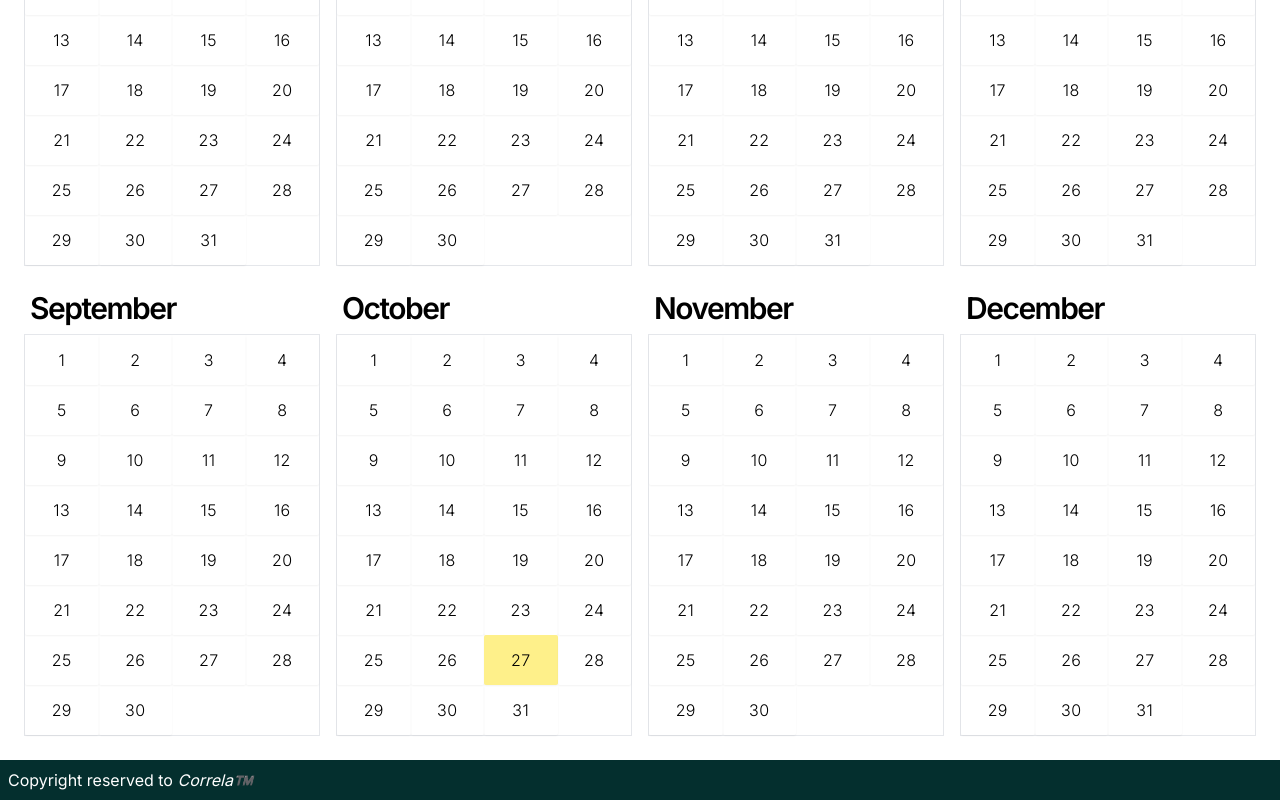
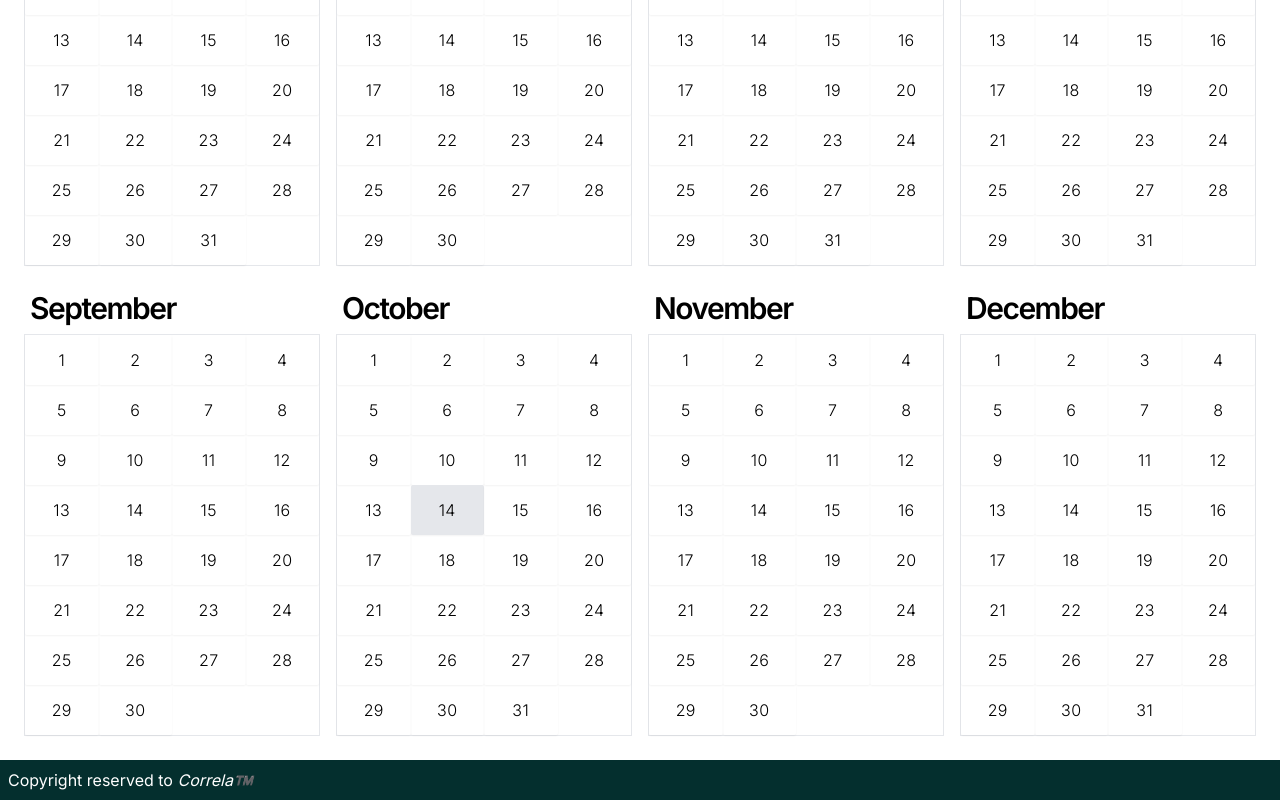
Before and after one commit to armql/Correla, a React (Vite) app in the folder front/: page /form in a window 1280 px wide. Shown: the part 1541-2341 px from the top of the page. Built offline with nearby package versions, Linux system fonts and the light colour scheme.

Commit message:
more changes

```diff
--- a/front/src/components/Calendar.jsx
+++ b/front/src/components/Calendar.jsx
@@ -2,10 +2,11 @@ import React, { useState } from "react";
 
 export default function Calendar() {
   const [selectedDate, setSelectedDate] = useState(new Date(2023, 9, 14)); // Initial date is October 14th, 2023
-  const [isSelectedDays, setIsSelectedDays] = useState({}); // State to track the selected day for each month
-  const currentDate = new Date();
+  const [isSelectedDay, setIsSelectedDay] = useState(selectedDate.getDate()); // Sync the selected day with the initial date
   const year = selectedDate.getFullYear();
   const month = selectedDate.getMonth();
+  const currentDay = new Date().getDate();
+  const currentDate = new Date();
 
   const monthNames = [
     "January",
@@ -28,29 +29,15 @@ export default function Calendar() {
       .map((_, index) => index + 1);
   };
 
-  const isPastDay = (day, currentMonth) => {
-    const currentYear = currentDate.getFullYear();
-    return (
-      year < currentYear ||
-      (year === currentYear && month < currentMonth) ||
-      (year === currentYear &&
-        month === currentMonth &&
-        (day < currentDate.getDate() || isSelectedDays[currentMonth] > day))
-    );
-  };
-
-  const isCurrentDay = (day, currentMonth) => {
-    return (
-      currentDate.getDate() === day &&
-      currentMonth === month &&
-      currentDate.getFullYear() === year
-    );
-  };
-
-  const changeDay = (day, currentMonth) => {
-    if (day <= getDaysInMonth(year, currentMonth).length) {
-      const newIsSelectedDays = { ...isSelectedDays, [currentMonth]: day };
-      setIsSelectedDays(newIsSelectedDays);
+  const changeDay = (day) => {
+    if (day <= getDaysInMonth(year, month).length) {
+      setSelectedDate(new Date(year, month, day));
+      setIsSelectedDay(day);
+    } else {
+      const newDate = new Date(selectedDate);
+      newDate.setMonth(selectedDate.getMonth() + 1);
+      setSelectedDate(newDate);
+      setIsSelectedDay(1);
     }
   };
 
@@ -58,12 +45,19 @@ export default function Calendar() {
     const newDate = new Date(selectedDate);
     newDate.setMonth(selectedDate.getMonth() + increment);
     setSelectedDate(newDate);
+    setIsSelectedDay(newDate.getDate());
   };
 
   const changeYear = (increment) => {
     const newDate = new Date(selectedDate);
     newDate.setFullYear(selectedDate.getFullYear() + increment);
     setSelectedDate(newDate);
+    setIsSelectedDay(newDate.getDate());
+  };
+
+  const setDayAndMonth = (day, month) => {
+    setSelectedDate(new Date(year, month, day));
+    setIsSelectedDay(day);
   };
 
   return (
@@ -73,7 +67,7 @@ export default function Calendar() {
           <h1 className="text-5xl font-semibold text-center">Calendar</h1>
           <div className="flex justify-center bg-gray-100 p-4 items-center">
             <div className="text-lg py-2 px-4">
-              {currentDate.toLocaleDateString("en-US", {
+              {selectedDate.toLocaleDateString("en-US", {
                 weekday: "long",
                 year: "numeric",
                 month: "long",
@@ -83,9 +77,7 @@ export default function Calendar() {
             <div className="flex flex-row gap-1 justify-center items-center">
               <div className="flex gap-2 bg-white border border-gray-300 font-light text-sm py-1.5 px-4 hover:bg-gray-50 cursor-pointer rounded-md shadow-sm">
                 <div className="flex justify-center items-center">
-                  <button
-                    onClick={() => changeDay(selectedDate.getDate() - 1, month)}
-                  >
+                  <button onClick={() => changeDay(selectedDate.getDate() - 1)}>
                     <svg
                       xmlns="http://www.w3.org/2000/svg"
                       fill="none"
@@ -104,11 +96,9 @@ export default function Calendar() {
                 </div>
                 {selectedDate.getDate()}th
                 <div className="flex justify-center items-center">
-                  <button
-                    onClick={() => changeDay(selectedDate.getDate() + 1, month)}
-                  >
+                  <button onClick={() => changeDay(selectedDate.getDate() + 1)}>
                     <svg
-                      xmlns="http://www.w3.org/2000/svg"
+                      xmlns="http://w3.org/2000/svg"
                       fill="none"
                       viewBox="0 0 24 24"
                       strokeWidth={1.5}
@@ -129,7 +119,7 @@ export default function Calendar() {
                 <div className="flex justify-center items-center">
                   <button onClick={() => changeMonth(-1)}>
                     <svg
-                      xmlns="http://www.w3.org/2000/svg"
+                      xmlns="http://w3.org/2000/svg"
                       fill="none"
                       viewBox="0 0 24 24"
                       strokeWidth={1.5}
@@ -148,7 +138,7 @@ export default function Calendar() {
                 <div className="flex justify-center items-center">
                   <button onClick={() => changeMonth(1)}>
                     <svg
-                      xmlns="http://www.w3.org/2000/svg"
+                      xmlns="http://w3.org/2000/svg"
                       fill="none"
                       viewBox="0 0 24 24"
                       strokeWidth={1.5}
@@ -169,7 +159,7 @@ export default function Calendar() {
                 <div className="flex justify-center items-center">
                   <button onClick={() => changeYear(-1)}>
                     <svg
-                      xmlns="http://www.w3.org/2000/svg"
+                      xmlns="http://w3.org/2000/svg"
                       fill="none"
                       viewBox="0 0 24 24"
                       strokeWidth={1.5}
@@ -188,7 +178,7 @@ export default function Calendar() {
                 <div className="flex justify-center items-center">
                   <button onClick={() => changeYear(1)}>
                     <svg
-                      xmlns="http://www.w3.org/2000/svg"
+                      xmlns="http://w3.org/2000/svg"
                       fill="none"
                       viewBox="0 0 24 24"
                       strokeWidth={1.5}
@@ -216,23 +206,44 @@ export default function Calendar() {
             </header>
             <div className="text-center">
               <ul className="grid grid-cols-4 text-md border">
-                {getDaysInMonth(year, index).map((day) => (
+                {getDaysInMonth(year, index).map((day) => {
+                  const isPassedDay =
+                    year < currentDate.getFullYear() ||
+                    (year === currentDate.getFullYear() &&
+                      index < currentDate.getMonth()) ||
+                    (year === currentDate.getFullYear() &&
+                      index === currentDate.getMonth() &&
+                      day < currentDay);
+
+                  return (
                     <li
                       key={day}
                       className={`py-3 tracking-wide font-light px-6 hover:bg-gray-50 ${
-                      isPastDay(day, index)
+                        index === selectedDate.getMonth() &&
+                        day === isSelectedDay
+                          ? "bg-gray-200 border border-gray-200"
+                          : isPassedDay
                           ? "bg-opacity-20"
-                        : isCurrentDay(day, index)
-                        ? "bg-yellow-200"
-                        : day === isSelectedDays[index]
-                        ? "bg-gray-500"
                           : ""
-                    } border border-transparent hover:border-gray-200 hover:cursor-pointer rounded-sm shadow-sm`}
-                    onClick={() => changeDay(day, index)}
+                      } border border-transparent rounded-sm shadow-sm hover:border-gray-200 hover:cursor-pointer`}
+                      onClick={() => {
+                        if (
+                          isPassedDay ||
+                          (year === selectedDate.getFullYear() &&
+                            index === selectedDate.getMonth() &&
+                            day < currentDay)
+                        ) {
+                          // Don't allow navigation to the current month or earlier
+                          return;
+                        }
+
+                        setDayAndMonth(day, index); // Set both day and month
+                      }}
                     >
                       {day}
                     </li>
-                ))}
+                  );
+                })}
               </ul>
             </div>
           </div>
--- a/front/src/views/ApplicationForm.jsx
+++ b/front/src/views/ApplicationForm.jsx
@@ -1,7 +1,6 @@
 import React, { useState } from "react";
 import joyride from "../assets/svg/joyride.svg";
 import Calendar from "../components/Calendar";
-
 const CustomDropdown = ({ options, selected, onSelect }) => {
   const [isOpen, setIsOpen] = useState(false);
 
@@ -113,6 +112,29 @@ export default function ApplicationForm() {
 
   const [selectedProcedure, setSelectedProcedure] = useState(null);
 
+  // Function to generate an array of days in a month
+  const getDaysInMonth = (year, month) => {
+    return new Array(32 - new Date(year, month, 32).getDate())
+      .fill(null)
+      .map((_, index) => index + 1);
+  };
+
+  // Generate an array of month names
+  const monthNames = [
+    "January",
+    "February",
+    "March",
+    "April",
+    "May",
+    "June",
+    "July",
+    "August",
+    "September",
+    "October",
+    "November",
+    "December",
+  ];
+
   return (
     <div className="bg-white">
       <div className="flex flex-col lg:flex-row justify-evenly">
--- a/front/src/views/Navbar.jsx
+++ b/front/src/views/Navbar.jsx
@@ -1,6 +1,9 @@
 import React, { useState } from "react";
 import { Link } from "react-router-dom";
 import CheckForm from "./CheckForm";
+import molar from "../assets/svg/molar-tooth.svg";
+import canine from "../assets/svg/incisors-tooth.svg";
+import premolar from "../assets/svg/premolar-tooth.svg";
 
 export default function Navbar() {
   const buttons = [
@@ -136,6 +139,23 @@ export default function Navbar() {
                 >
                   Get checked
                 </button>
+                <div>
+                  <img
+                    src={molar}
+                    alt=""
+                    className="absolute -translate-x-24 translate-y-20 w-14 h-14 group-hover:rotate-3 -rotate-3 duration-300 transition"
+                  />
+                  <img
+                    src={canine}
+                    alt=""
+                    className="absolute -translate-x-48 translate-y-10 group-hover:rotate-12 duration-300 transition -rotate-12 w-12 h-12"
+                  />
+                  <img
+                    src={premolar}
+                    alt=""
+                    className="absolute -translate-x-28 translate-y-0 group-hover:rotate-2 group-hover:scale-110 duration-300 transition -rotate-2 w-10 h-10"
+                  />
+                </div>
               </div>
             </div>
           </div>
```
Lines whose indentation alone changed are shown as unchanged.
